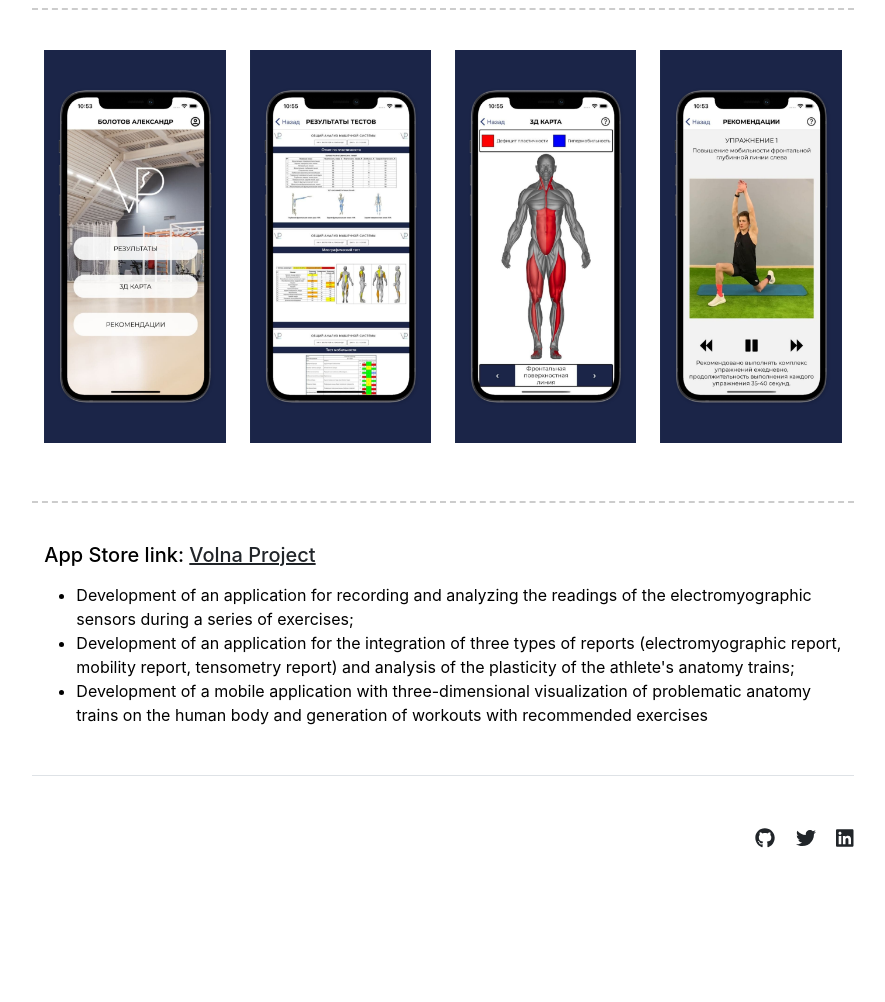
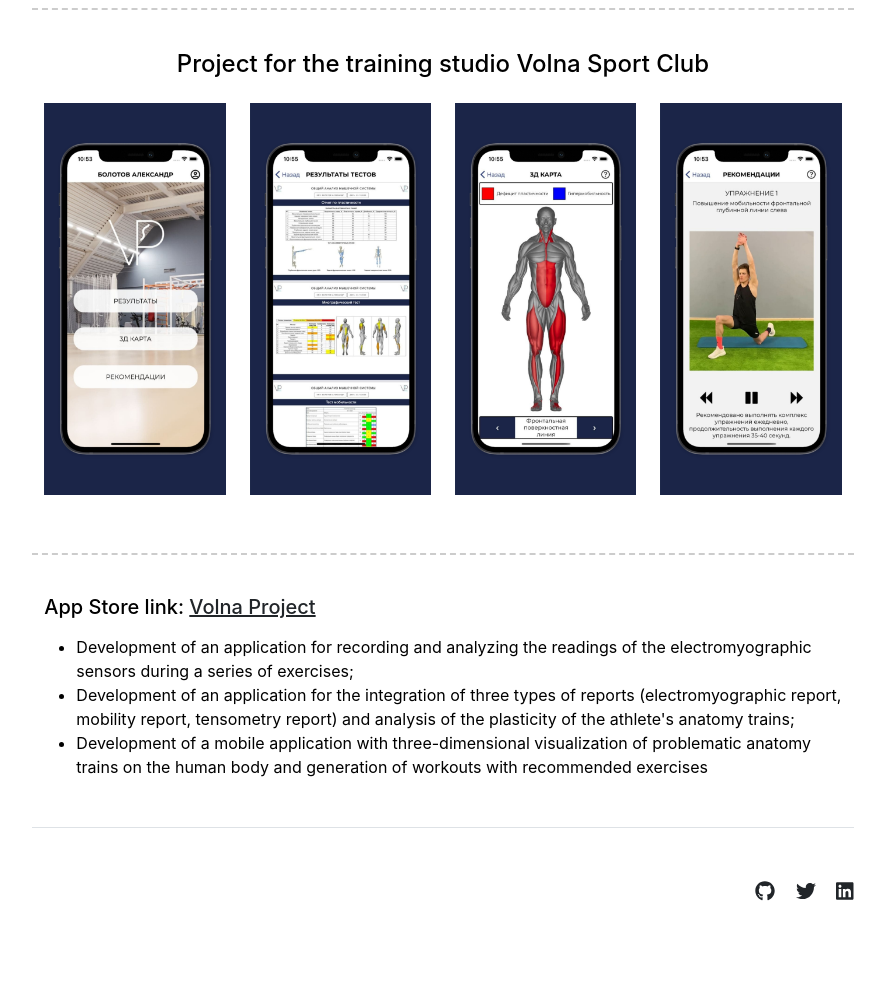
Before and after one commit to svponomarev/svponomarev.github.io, a Jekyll site: the page built from projects/volna.md, in a window 1280 px wide. Shown: the part 682-1684 px from the top of the page, without its empty margins (197-1082 px from the left). Built offline with Jekyll 4.4.1, drawn with Linux system fonts in a browser that asks for light colours; before the commit the page ends 1632 px from its top, so only the background shows below that.

Commit message:
Updated links and demo videos for personal projects

```diff
--- a/_layouts/volna-page.html
+++ b/_layouts/volna-page.html
@@ -13,6 +13,9 @@ layout: default
 		<iframe src="https://www.youtube.com/embed/aAGUcbfgTWE" style="max-width: 100%;height: 100%;" allowfullscreen></iframe>
 	</div>
   </div>
+</div>
+<div class="row text-center mb-3">
+<h4 style="text-align: center;">Project for the training studio Volna Sport Club</h4>
 </div>
 <div class="row cv-header">
 <div class="col-md-3 my-auto text-center">
```
